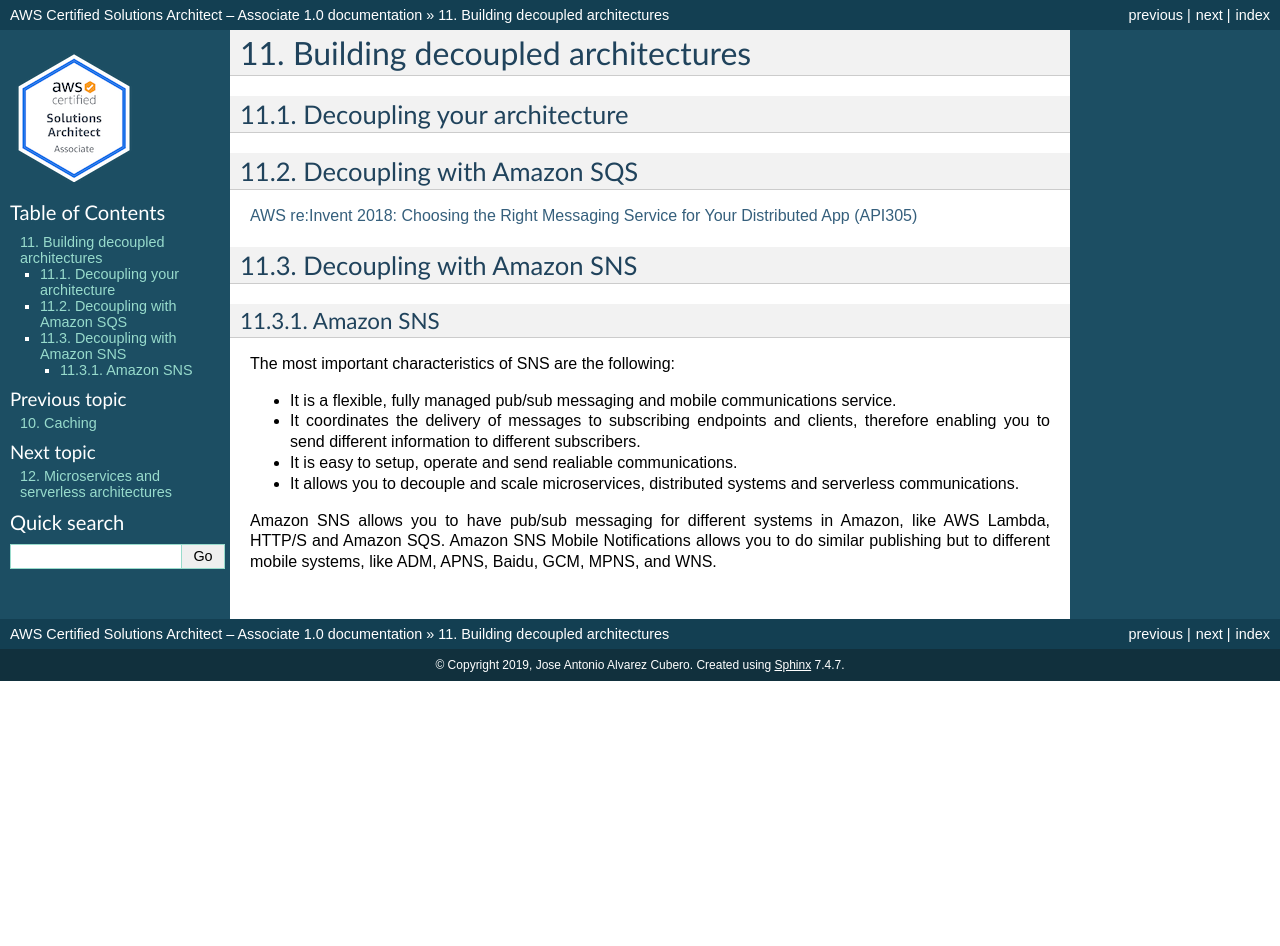
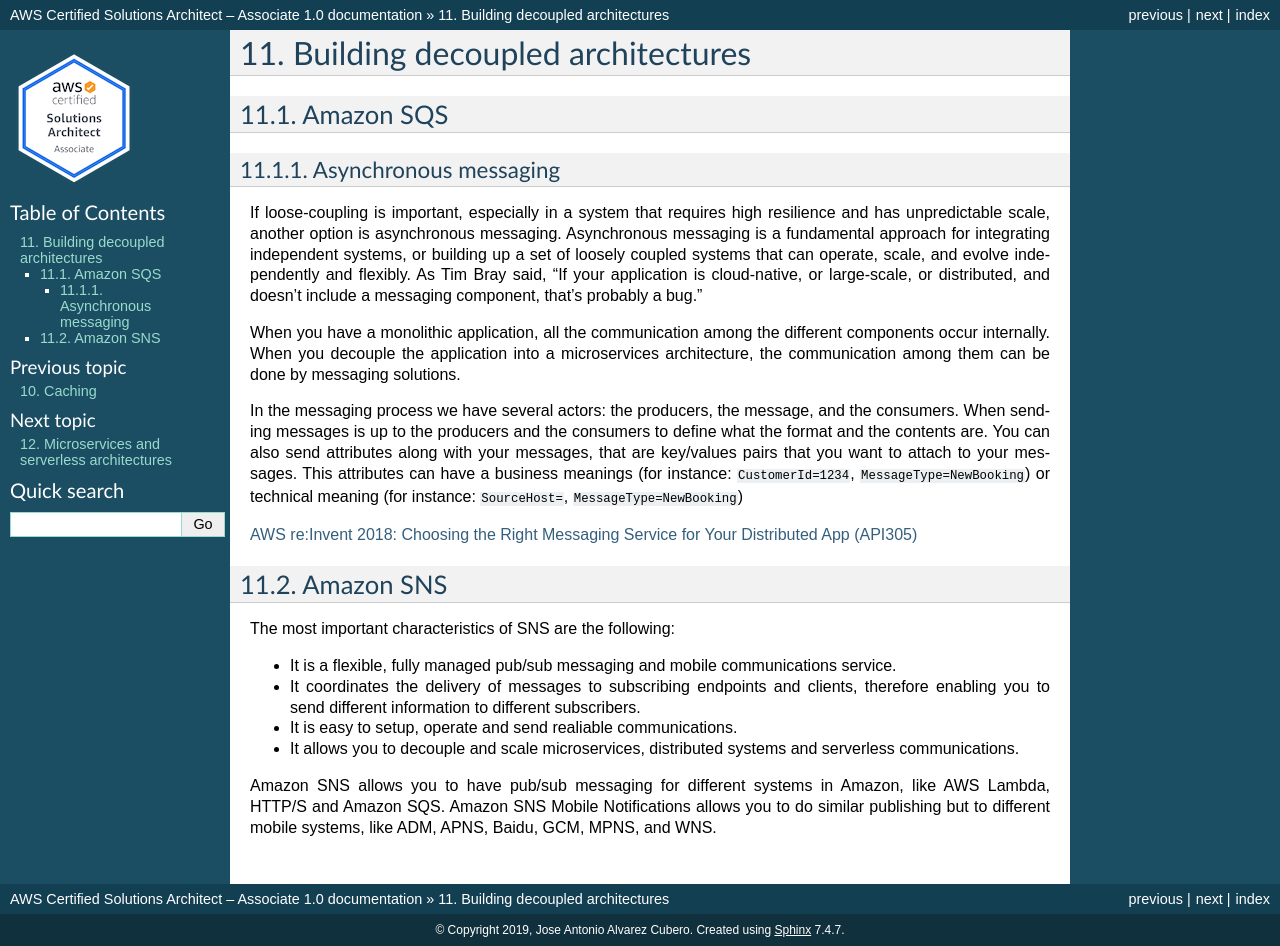
Before and after one commit to jacubero/aws-architect-associate, a Sphinx documentation site: the page built from docs/decoupled.rst, in a window 1280 px wide. Built offline with Sphinx 7.4.7, drawn with Linux system fonts in a browser that asks for light colours; pages that are not in the unit, such as notebooks, are missing from menus; before the commit the page ends 900 px from its top, so only the background shows below that.

Commit message:
New version

```diff
--- a/docs/decoupled.rst
+++ b/docs/decoupled.rst
@@ -1,19 +1,23 @@
 Building decoupled architectures
 ################################
 
-Decoupling your architecture
-****************************
+Amazon SQS
+**********
 
-Decoupling with Amazon SQS
-**************************
+Asynchronous messaging
+======================
+
+If loose-coupling is important, especially in a system that requires high resilience and has unpredictable scale, another option is asynchronous messaging. Asynchronous messaging is a fundamental approach for integrating independent systems, or building up a set of loosely coupled systems that can operate, scale, and evolve independently and flexibly. As Tim Bray said, "If your application is cloud-native, or large-scale, or distributed, and doesn't include a messaging component, that's probably a bug."
+
+When you have a monolithic application, all the communication among the different components occur internally. When you decouple the application into a microservices architecture, the communication among them can be done by messaging solutions.
+
+In the messaging process we have several actors: the producers, the message, and the consumers. When sending messages is up to the producers and the consumers to define what the format and the contents are. You can also send attributes along with your messages, that are key/values pairs that you want to attach to your messages. This attributes can have a business meanings (for instance: ``CustomerId=1234``, ``MessageType=NewBooking``) or technical meaning (for instance: ``SourceHost=``, ``MessageType=NewBooking``)
+
 
 `AWS re:Invent 2018: Choosing the Right Messaging Service for Your Distributed App (API305) <https://www.youtube.com/watch?time_continue=2&v=4-JmX6MIDDI&feature=emb_logo>`_
 
-Decoupling with Amazon SNS
-**************************
-
 Amazon SNS
-==========
+**********
 
 The most important characteristics of SNS are the following:
 
--- a/docs/ec2.rst
+++ b/docs/ec2.rst
@@ -181,6 +181,10 @@
 * The instance terminates
 
 The data is not replicated by default and no snapshot is supported. There are SSD or HDD disks configurations.
+
+The virtual devices for instance store volumes are named as ``ephemeral[0-23]``. Instance types that support one instance store volume have ``ephemeral0``. Instance types that support two instance store volumes have ``ephemeral0`` and ``ephemeral1``, and so on until ``ephemeral23``.
+
+If you create an AMI from an instance, the data on its instance store volumes aren't preserved and aren't present on the instance store volumes of the instances that you launch from the AMI. You can specify instance store volumes for an instance only when you launch it. You can't detach an instance store volume from one instance and attach it to a different instance.
 
 `Amazon EC2 Instance Store <https://docs.aws.amazon.com/AWSEC2/latest/UserGuide/InstanceStorage.html>`_
 
--- a/docs/elasticity.rst
+++ b/docs/elasticity.rst
@@ -256,7 +256,6 @@
 
 	Dynamic Scaling with step scaling
 
-
 Predictive scaling
 ------------------
 
@@ -406,9 +405,9 @@
 
 When the load balancer determines that an instance is unhealthy, it stops routing requests to that instance. The load balancer resumes routing requests to the instance when it has been restored to a healthy state. There are 3 ways of checking the status of your EC2 instances:
 
-1. **Via the Auto Scaling group**. The default health checks for an Auto Scaling group are EC2 status checks only. If an instance state is different from ``running`` or system health check equals ``impaired``, the Auto Scaling group considers the instance unhealthy and replaces it. If you attached one or more load balancers or target groups to your Auto Scaling group, the group does not, by default, consider an instance unhealthy and replace it if it fails the load balancer health checks.
+1. Via the Auto Scaling group. The default health checks for an Auto Scaling group are **EC2 status checks only**. If an instance state is different from ``running`` or system health check equals ``impaired``, the Auto Scaling group considers the instance unhealthy and replaces it. If you attached one or more load balancers or target groups to your Auto Scaling group, the group does not, by default, consider an instance unhealthy and replace it if it fails the load balancer health checks.
 
-2. **Via the ELB health checks**. However, you can optionally configure the Auto Scaling group to use Elastic Load Balancing health checks. This ensures that the group can determine an instance's health based on additional tests provided by the load balancer. The load balancer periodically sends pings, attempts connections, or sends requests to test the EC2 instances. These tests are called health checks. Load balancer health checks fail if ELB health equals ``OutOfService``.
+2. Via the **ELB health checks**. However, you can optionally configure the Auto Scaling group to use Elastic Load Balancing health checks. This ensures that the group can determine an instance's health based on additional tests provided by the load balancer. The load balancer periodically sends pings, attempts connections, or sends requests to test the EC2 instances. These tests are called health checks. Load balancer health checks fail if ELB health equals ``OutOfService``.
 
 If you configure the Auto Scaling group to use Elastic Load Balancing health checks, it considers the instance unhealthy if it fails either the EC2 status checks or the load balancer health checks. If you attach multiple load balancers to an Auto Scaling group, all of them must report that the instance is healthy in order for it to consider the instance healthy. If one load balancer reports an instance as unhealthy, the Auto Scaling group replaces the instance, even if other load balancers report it as healthy.
 
```
Also changed, not shown: docs/database.rst (+11 -0 lines), docs/database_d/metrics2.png (added).
